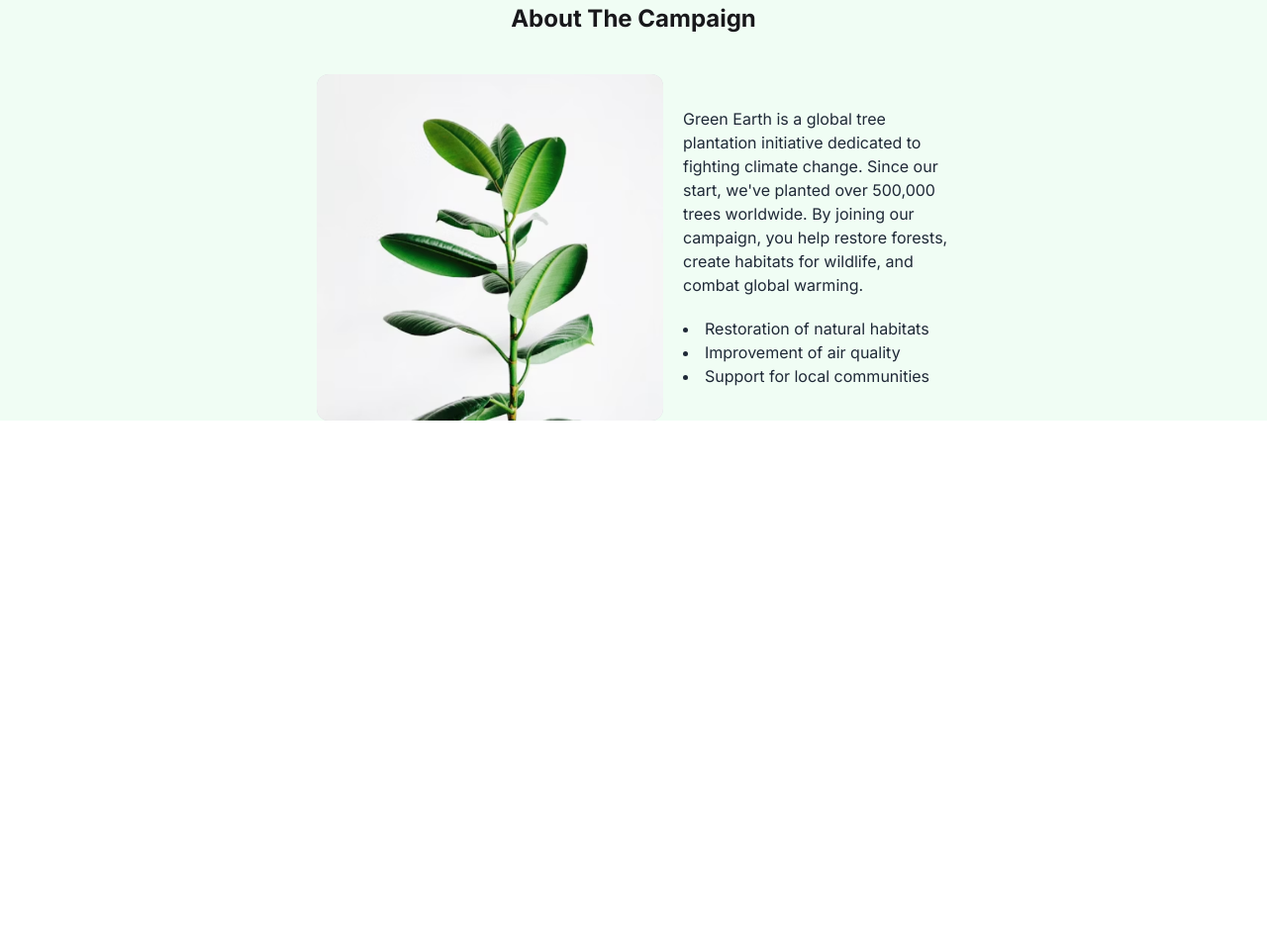
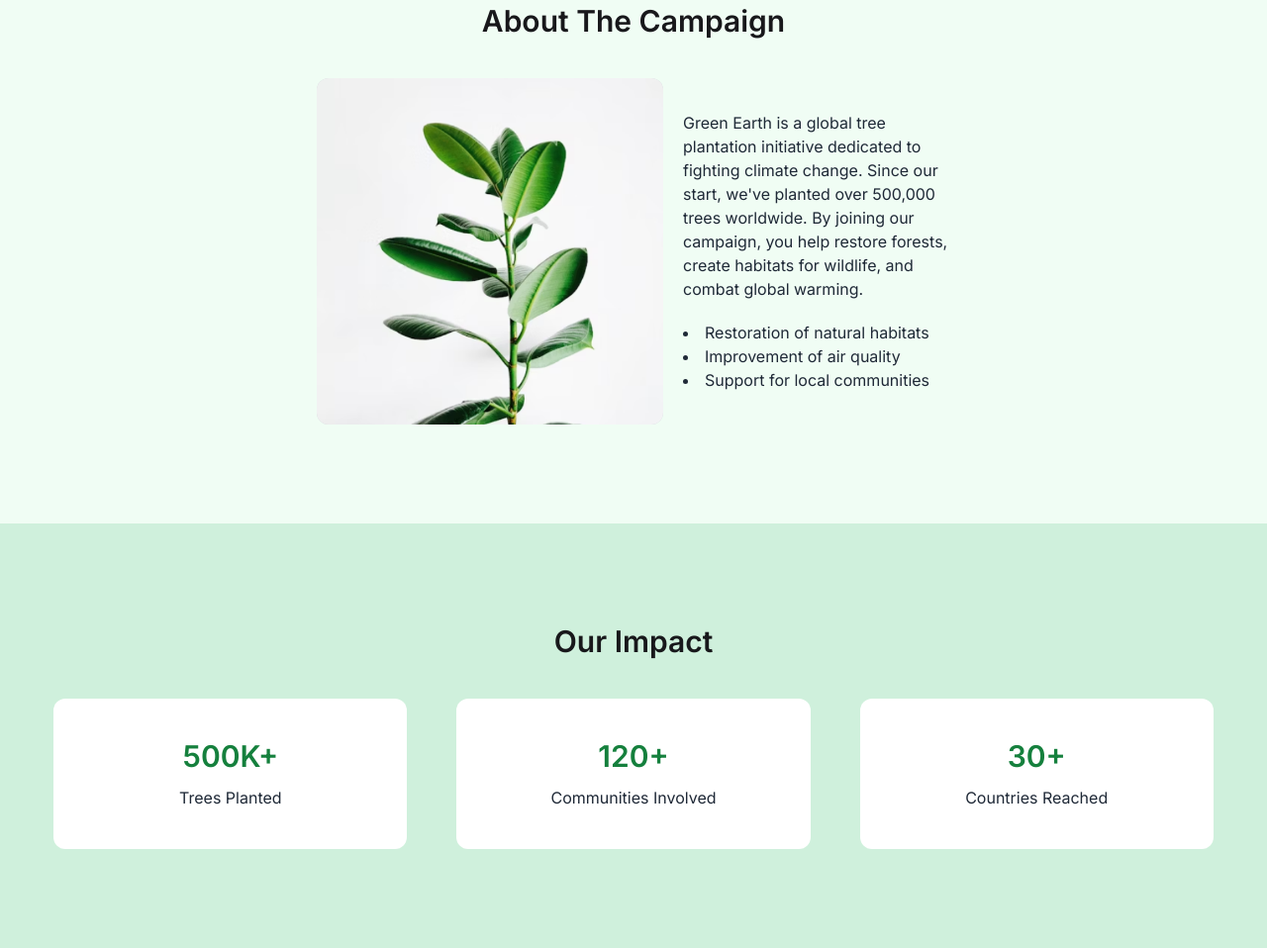
Before and after one commit to dev-peyas9911/green-earth, a plain HTML site: page index.html in a window 1280 px wide. Shown: the part 742-1700 px from the top of the page at 99% size. Before the commit the page ends 1167 px from the top, so only its background shows below. Drawn offline with nearby package versions, Linux system fonts and the light colour scheme; no server answers.

Commit message:
Impact section added

```diff
--- a/index.html
+++ b/index.html
@@ -133,9 +133,9 @@
             </div>
         </section>
         <!-- Campaign section starts here -->
-        <section class=" bg-[#F0FDF4]">
+        <section class=" bg-[#F0FDF4] pb-[100px]">
             <div class="w-11/12 lg:w-6/12 mx-auto">
-                <h2 class="text-center font-bold text-2xl mb-10">About The Campaign</h2>
+                <h2 class="text-center font-semibold text-3xl mb-10">About The Campaign</h2>
                 <div class="flex flex-col lg:flex-row justify-center items-center gap-5">
                     <img class="max-w-[350px] bg-gray-300 rounded-xl" src="./assets/about.png" alt="">
                     <div class=" text-[#1F2937] flex-1">
@@ -147,6 +147,26 @@
                             <li>Improvement of air quality</li>
                             <li>Support for local communities</li>
                         </ul>
+                    </div>
+                </div>
+            </div>
+        </section>
+        <!-- Impact section starts here -->
+        <section class="bg-[#CFF0DC] p-[1px] pb-[100px]">
+            <div class="w-11/12 mx-auto">
+                <h2 class="mt-[100px] text-3xl font-semibold text-center mb-10">Our Impact</h2>
+                <div class="flex flex-col lg:flex-row justify-between gap-[50px]">
+                    <div class="flex-1 bg-white flex flex-col justify-center items-center p-10 rounded-xl">
+                        <h2 class="text-[#15803D] text-3xl font-semibold">500K+</h2>
+                        <p class="text-[#1F2937] mt-3">Trees Planted</p>
+                    </div>
+                    <div class="flex-1 bg-white flex flex-col justify-center items-center p-10 rounded-xl">
+                        <h2 class="text-[#15803D] text-3xl font-semibold">120+</h2>
+                        <p class="text-[#1F2937] mt-3">Communities Involved</p>
+                    </div>
+                    <div class="flex-1 bg-white flex flex-col justify-center items-center p-10 rounded-xl">
+                        <h2 class="text-[#15803D] text-3xl font-semibold">30+</h2>
+                        <p class="text-[#1F2937] mt-3">Countries Reached</p>
                     </div>
                 </div>
             </div>
```
